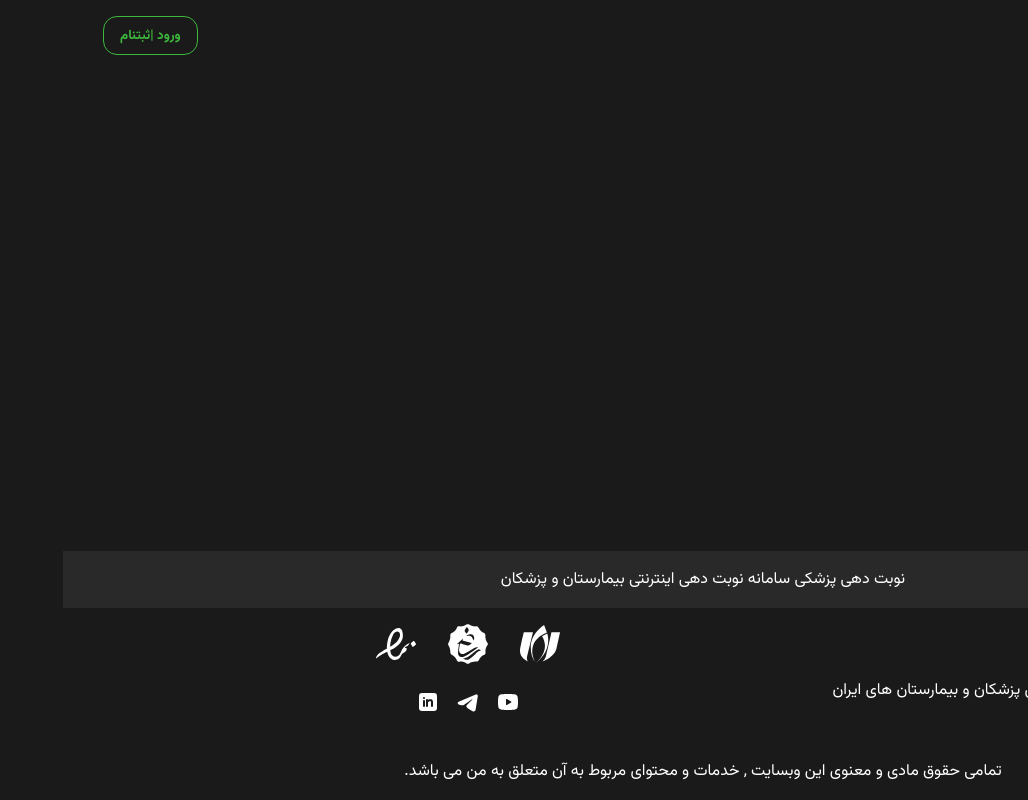
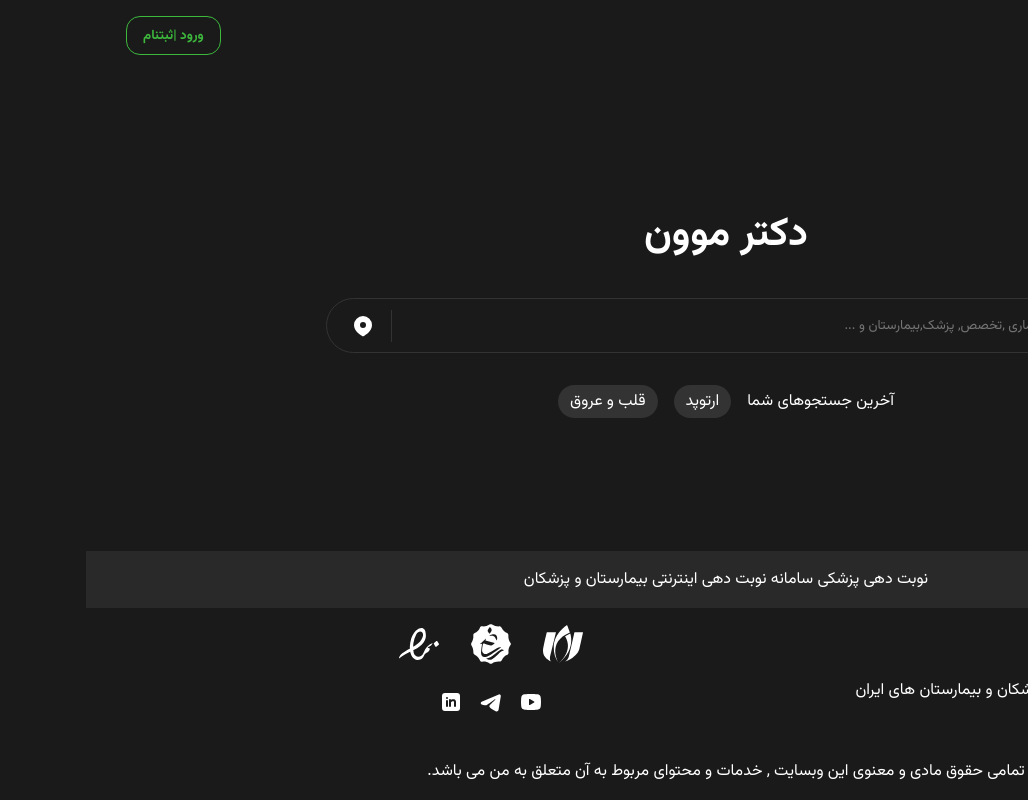
Before and after one commit to CodectiveOrg/bootcamp-2024-free-nextjs-bitashoja, a Next.js app: page / in a window 1280 px wide. Shown: the whole page, without its empty margins (252-1280 px from the left). Built offline with nearby package versions, Linux system fonts and the light colour scheme.

Commit message:
[UPDATE] home page

```diff
--- /dev/null
+++ b/src/app/components/header/global-search-box/globalSearchBox.module.css
@@ -0,0 +1,50 @@
+.global-search-box {
+  display: flex;
+  align-items: center;
+  gap: 0.5rem;
+  inline-size: min(50rem, 100%);
+  padding-inline: 1rem;
+  border: 1px solid var(--color-gray-20);
+  border-radius: 999rem;
+}
+.global-search-box .prefix {
+  display: grid;
+  align-items: center;
+  font-size: 1.5rem;
+}
+.global-search-box input {
+  flex: 1 1 0;
+  background-color: transparent;
+  padding: 1rem;
+  border: none;
+}
+.global-search-box input &:focus {
+  outline: none;
+}
+.global-search-box .divider {
+  background-color: var(--color-gray-20);
+  block-size: 2rem;
+  inline-size: 1px;
+}
+.global-search-box .suffix button {
+  background-color: transparent;
+  display: flex;
+  align-items: center;
+  gap: 0.25rem;
+  padding: 0.5rem 0.5rem;
+  border: none;
+  border-radius: var(--border-radius);
+  cursor: pointer;
+}
+.global-search-box .suffix button svg {
+  font-size: 1.5rem;
+}
+.global-search-box .suffix button:hover {
+  background-color: var(--color-gray-16);
+}
+.global-search-box .suffix button &:focus-within {
+  border-color: var(--color-primary);
+}
+.global-search-box .suffix button &:focus-within .prefix {
+  color: var(--color-primary);
+}
--- /dev/null
+++ b/src/app/components/header/global-search-box/globalSearchBox.tsx
@@ -0,0 +1,20 @@
+import React from "react";
+import styles from "./globalSearchBox.module.css";
+import MingcuteLocationLine from "@/icons/MingcuteLocationFill";
+import MingcuteSearchLine from "@/icons/MingcuteSearch2Fill";
+export default function GlobalSearchBox() {
+  return (
+    <div className={styles["global-search-box"]}>
+      <div className={styles.prefix}>
+        <MingcuteSearchLine />
+      </div>
+      <input type="text" placeholder="نام بیماری ,تخصص, پزشک,بیمارستان و ..." />
+      <div className={styles.divider}></div>
+      <div className={styles.suffix}>
+        <button title="لوکیشن">
+          <MingcuteLocationLine />
+        </button>
+      </div>
+    </div>
+  );
+}
--- a/src/app/page.module.css
+++ b/src/app/page.module.css
@@ -0,0 +1,33 @@
+.home {
+  display: grid;
+  justify-items: center;
+  align-content: center;
+  gap: 2rem;
+  min-block-size: 100%;
+}
+.home h1 {
+  display: inline-flex;
+  align-items: center;
+  gap: 1rem;
+  font-size: 2.5rem;
+}
+.home h1 svg {
+  font-size: 1.5rem;
+}
+.home .history {
+  display: flex;
+  flex-wrap: wrap;
+  align-items: center;
+  gap: 1rem;
+}
+.home .history .title {
+}
+.home .history ul {
+  display: flex;
+  gap: 1rem;
+}
+.home .history ul li {
+  background-color: var(--color-gray-20);
+  padding: 0.25rem 0.75rem;
+  border-radius: 999rem;
+}
--- a/src/app/page.tsx
+++ b/src/app/page.tsx
@@ -1,3 +1,17 @@
+import GlobalSearchBox from "./components/header/global-search-box/globalSearchBox";
+import styles from "./page.module.css";
 export default function Home() {
-  return <h1>سلام دکترموون</h1>;
+  return (
+    <div className={styles.home}>
+      <h1>دکتر موون</h1>
+      <GlobalSearchBox />
+      <div className={styles.history}>
+        <div className={styles.title}>آخرین جستجوهای شما</div>
+        <ul>
+          <li>ارتوپد</li>
+          <li>قلب و عروق</li>
+        </ul>
+      </div>
+    </div>
+  );
 }
--- /dev/null
+++ b/src/icons/MingcuteLocationFill.tsx
@@ -0,0 +1,8 @@
+import React, { SVGProps } from 'react'
+
+export function MingcuteLocationFill(props: SVGProps<SVGSVGElement>) {
+  return (
+    <svg xmlns="http://www.w3.org/2000/svg" width="1em" height="1em" viewBox="0 0 24 24" {...props}><g fill="none"><path d="m12.593 23.258l-.011.002l-.071.035l-.02.004l-.014-.004l-.071-.035q-.016-.005-.024.005l-.004.01l-.017.428l.005.02l.01.013l.104.074l.015.004l.012-.004l.104-.074l.012-.016l.004-.017l-.017-.427q-.004-.016-.017-.018m.265-.113l-.013.002l-.185.093l-.01.01l-.003.011l.018.43l.005.012l.008.007l.201.093q.019.005.029-.008l.004-.014l-.034-.614q-.005-.018-.02-.022m-.715.002a.02.02 0 0 0-.027.006l-.006.014l-.034.614q.001.018.017.024l.015-.002l.201-.093l.01-.008l.004-.011l.017-.43l-.003-.012l-.01-.01z"></path><path fill="currentColor" d="M12 2a9 9 0 0 1 9 9c0 3.074-1.676 5.59-3.442 7.395a20.4 20.4 0 0 1-2.876 2.416l-.426.29l-.2.133l-.377.24l-.336.205l-.416.242a1.87 1.87 0 0 1-1.854 0l-.416-.242l-.52-.32l-.192-.125l-.41-.273a20.6 20.6 0 0 1-3.093-2.566C4.676 16.589 3 14.074 3 11a9 9 0 0 1 9-9m0 6a3 3 0 1 0 0 6a3 3 0 0 0 0-6"></path></g></svg>
+  )
+}
+export default MingcuteLocationFill
--- /dev/null
+++ b/src/icons/MingcuteSearch2Fill.tsx
@@ -0,0 +1,8 @@
+import React, { SVGProps } from 'react'
+
+export function MingcuteSearch2Fill(props: SVGProps<SVGSVGElement>) {
+  return (
+    <svg xmlns="http://www.w3.org/2000/svg" width="1em" height="1em" viewBox="0 0 24 24" {...props}><g fill="none" fillRule="evenodd"><path d="m12.593 23.258l-.011.002l-.071.035l-.02.004l-.014-.004l-.071-.035q-.016-.005-.024.005l-.004.01l-.017.428l.005.02l.01.013l.104.074l.015.004l.012-.004l.104-.074l.012-.016l.004-.017l-.017-.427q-.004-.016-.017-.018m.265-.113l-.013.002l-.185.093l-.01.01l-.003.011l.018.43l.005.012l.008.007l.201.093q.019.005.029-.008l.004-.014l-.034-.614q-.005-.018-.02-.022m-.715.002a.02.02 0 0 0-.027.006l-.006.014l-.034.614q.001.018.017.024l.015-.002l.201-.093l.01-.008l.004-.011l.017-.43l-.003-.012l-.01-.01z"></path><path fill="currentColor" d="M5.5 10a4.5 4.5 0 1 1 9 0a4.5 4.5 0 0 1-9 0M10 2.5a7.5 7.5 0 1 0 4.136 13.757l4.803 4.804a1.5 1.5 0 0 0 2.122-2.122l-4.804-4.803A7.5 7.5 0 0 0 10 2.5"></path></g></svg>
+  )
+}
+export default MingcuteSearch2Fill
```
